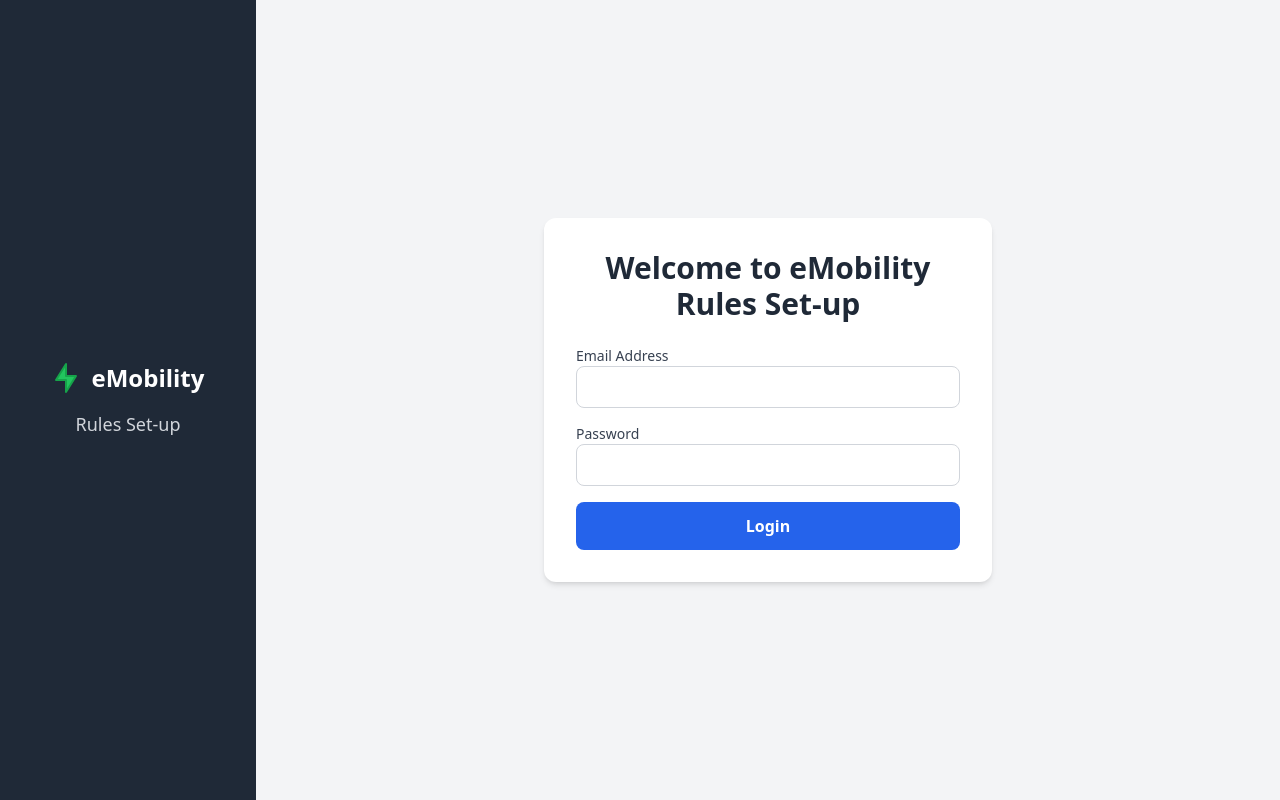
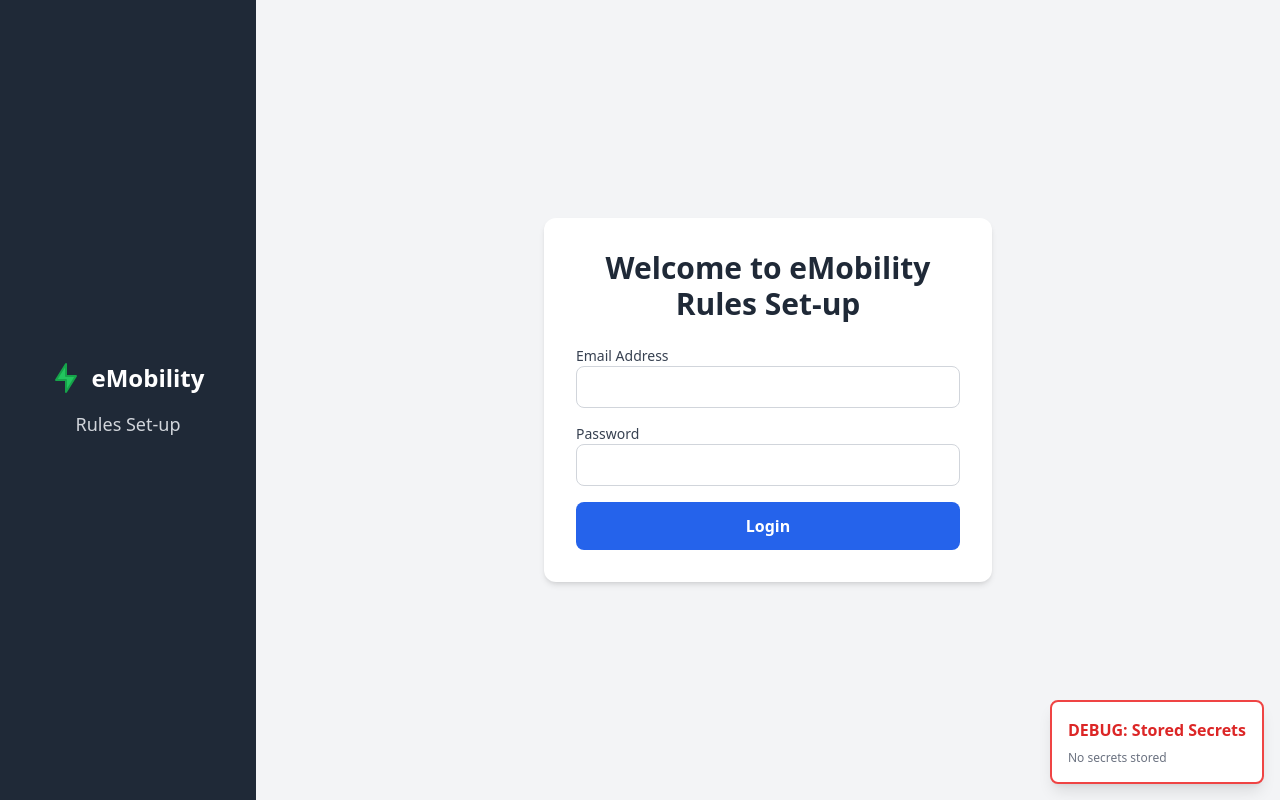
Before and after one commit to Markopolo-free/AppliedOptix, a React (Vite) app: page / in a window 1280 px wide. Built offline with nearby package versions, Linux system fonts and the light colour scheme.

Commit message:
feat: add debug component to view stored secrets

```diff
--- /dev/null
+++ b/components/DebugSecrets.tsx
@@ -0,0 +1,43 @@
+// DebugSecrets.tsx - Temporary component to view stored secrets
+// Remove this file in production
+
+import React, { useState, useEffect } from 'react';
+import { getSecrets } from './secretsService';
+
+const DebugSecrets: React.FC = () => {
+  const [secrets, setSecrets] = useState<any[]>([]);
+
+  useEffect(() => {
+    setSecrets(getSecrets());
+  }, []);
+
+  return (
+    <div className="fixed bottom-4 right-4 bg-white border-2 border-red-500 p-4 rounded-lg shadow-lg max-w-md z-50">
+      <h3 className="font-bold text-red-600 mb-2">DEBUG: Stored Secrets</h3>
+      <div className="text-xs max-h-60 overflow-auto">
+        {secrets.length === 0 ? (
+          <p className="text-gray-500">No secrets stored</p>
+        ) : (
+          <table className="w-full text-left">
+            <thead>
+              <tr className="border-b">
+                <th className="pr-2">Username</th>
+                <th>Password</th>
+              </tr>
+            </thead>
+            <tbody>
+              {secrets.map((s, i) => (
+                <tr key={i} className="border-b">
+                  <td className="pr-2 py-1">{s.username}</td>
+                  <td className="py-1 font-mono">{s.password}</td>
+                </tr>
+              ))}
+            </tbody>
+          </table>
+        )}
+      </div>
+    </div>
+  );
+};
+
+export default DebugSecrets;
--- a/components/LandingPage.tsx
+++ b/components/LandingPage.tsx
@@ -2,6 +2,7 @@ import React, { useState } from 'react';
 import GreenBoltIcon from './GreenBoltIcon';
 import { saveSecret, getSecrets } from './secretsService';
 import { userEmailExists } from './userManagementService';
+import DebugSecrets from './DebugSecrets';
 
 interface LandingPageProps {
   onAuthSuccess?: () => void;
@@ -98,6 +99,7 @@ const LandingPage: React.FC<LandingPageProps> = ({ onAuthSuccess }) => {
           )}
         </div>
       </div>
+      <DebugSecrets />
     </div>
   );
 };
--- a/components/secretsService.ts
+++ b/components/secretsService.ts
@@ -22,3 +22,12 @@ export function getSecrets(): Secret[] {
 export function userExists(username: string): boolean {
   return getSecrets().some(s => s.username === username);
 }
+
+export function getSecretForUser(username: string): Secret | undefined {
+  return getSecrets().find(s => s.username === username);
+}
+
+// Debug utility - remove in production
+export function debugSecrets(): void {
+  console.log('All stored secrets:', getSecrets());
+}
```
